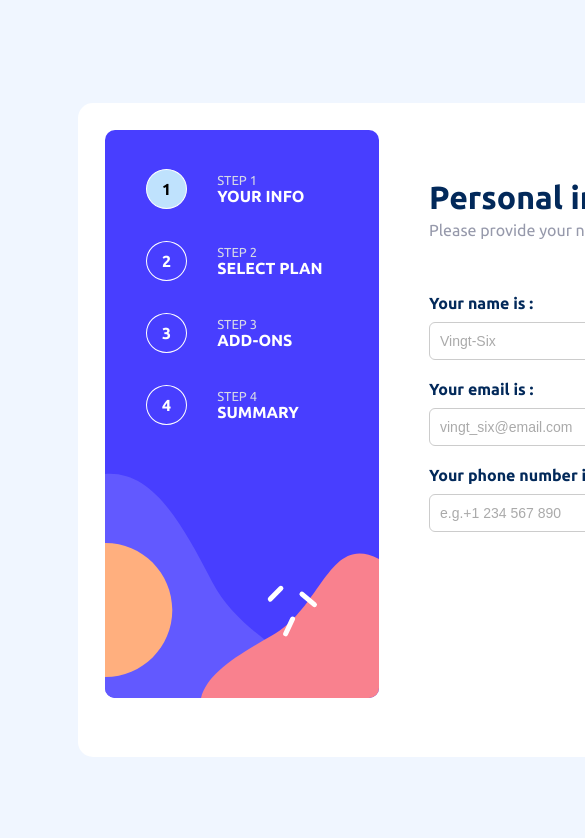
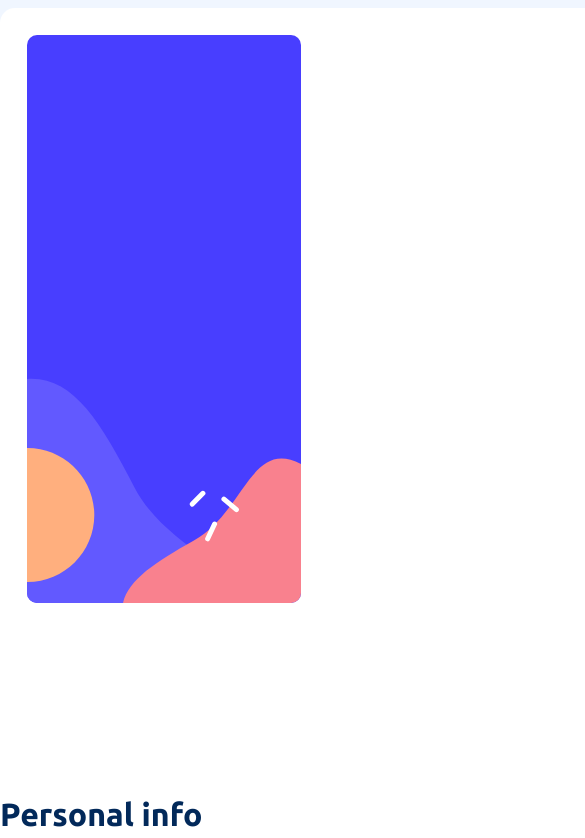
Before and after one commit to ArthurVRoost/ProjetState, a React (Vite) app: page / in a window 390 px wide. Shown: the top 838 px of the page, 585 px wide, since content can reach past the window. Built offline with nearby package versions, Linux system fonts and the light colour scheme.

Commit message:
debut responsive

```diff
--- a/src/App.css
+++ b/src/App.css
@@ -13,3 +13,12 @@
     margin-top: 3%;
     margin-left: 3%;
 }
+
+@media (max-width: 576px) {
+    .divApp{
+        flex-direction: column;
+        margin-left: 0% ;
+        margin-top: 0%;
+    }
+
+}
```
